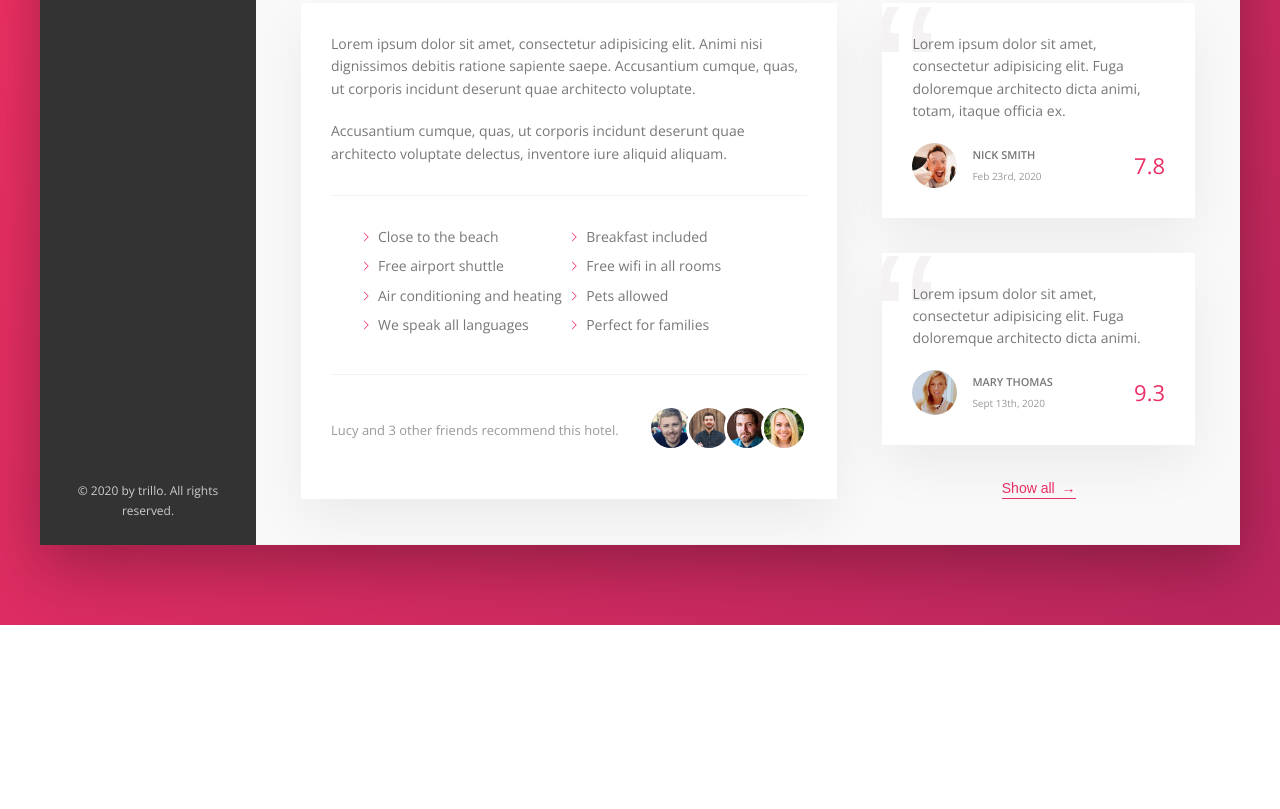
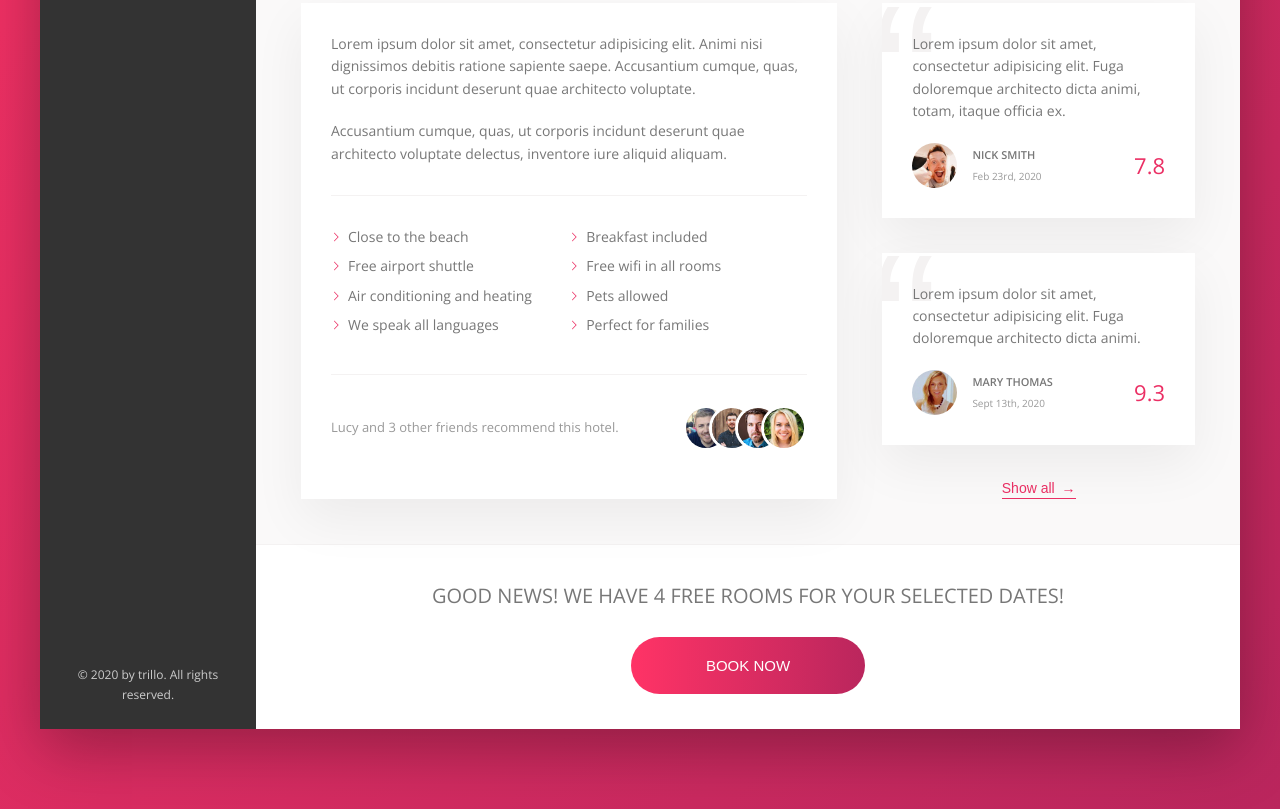
Before and after one commit to simotae14/Trello, a website: page index.html in a window 1280 px wide. Shown: the part 644-1453 px from the top of the page. Before the commit the page ends 1269 px from the top, so only its background shows below. Drawn offline with nearby package versions, Linux system fonts and the light colour scheme.

Commit message:
create a cta button with aniimation change text in hover and a pulse animation on focus

```diff
--- a/index.html
+++ b/index.html
@@ -210,6 +210,16 @@
                                 Show all <span>&rarr;</span>
                             </button>
                         </div>
+
+                    </div>
+                    <div class="cta">
+                        <h2 class="cta__book-now">
+                            Good news! We have 4 free rooms for your selected dates!
+                        </h2>
+                        <button class="btn">
+                            <span class="btn__visible">Book now</span>
+                            <span class="btn__invisible">Only 4 rooms left</span>
+                        </button>
                     </div>
                 </main>
             </div>
--- a/sass/_base.scss
+++ b/sass/_base.scss
@@ -1,3 +1,4 @@
+
 :root {
   --color-primary: #eb2f64;
   --color-primary-light: #FF3366;
@@ -9,10 +10,8 @@
   --color-grey-dark-1: #333;
   --color-grey-dark-2: #777;
   --color-grey-dark-3: #999;
-
-  --shadow-dark: 0 2rem 6rem rgba(0, 0, 0, .3);
-  --shadow-light: 0 2rem 5rem rgba(0, 0, 0, .06);
-
+  --shadow-dark: 0 2rem 6rem rgba(0,0,0,.3);
+  --shadow-light: 0 2rem 5rem rgba(0,0,0,.06);
   --line: 1px solid var(--color-grey-light-2);
 }
 
@@ -22,14 +21,14 @@
 }
 
 *,
-*::after,
-*::before {
-  box-sizing: inherit;
+*::before,
+*::after {
+    box-sizing: inherit;
 }
 
 html {
   box-sizing: border-box;
-  font-size: 62.5%; // 1rem = 10px, 10px/16px=62.5%
+  font-size: 62.5%; // 1rem = 10px, 10px/16px = 62.5%
 }
 
 body {
--- a/sass/_components.scss
+++ b/sass/_components.scss
@@ -1,11 +1,11 @@
-///////////////////////////////////////
+////////////////////////////////////////
 // LOGO
 .logo {
   height: 3.25rem;
   margin-left: 2rem;
 }
 
-///////////////////////////////////////
+////////////////////////////////////////
 // SEARCH
 .search {
   flex: 0 0 40%;
@@ -53,7 +53,7 @@
   }
 }
 
-///////////////////////////////////////
+////////////////////////////////////////
 // USER NAVIGATION
 .user-nav {
   align-self: stretch;
@@ -98,7 +98,7 @@
   }
 }
 
-///////////////////////////////////////
+////////////////////////////////////////
 // SIDE NAVIGATION
 .side-nav {
   font-size: 1.4rem;
@@ -120,7 +120,7 @@
     background-color: var(--color-primary);
     transform: scaleY(0);
     transition: transform .2s,
-                width .4s cubic-bezier(1, 0, 0, 1) .2s,
+                width .4s cubic-bezier(1,0,0,1) .2s,
                 background-color .1s;
   }
   &__item:hover::before,
@@ -138,10 +138,10 @@
     text-transform: uppercase;
     display: block;
     padding: 1.5rem 3rem;
+    position: relative;
+    z-index: 10;
     display: flex;
     align-items: center;
-    z-index: 10;
-    position: relative;
   }
   &__icon {
     width: 1.75rem;
@@ -151,8 +151,8 @@
   }
 }
 
-///////////////////////////////////////
-// SIDE NAVIGATION
+////////////////////////////////////////
+// LEGAL TEXT
 .legal {
   font-size: 1.2rem;
   color: var(--color-grey-light-4);
@@ -160,26 +160,23 @@
   padding: 2.5rem;
 }
 
-///////////////////////////////////////
+////////////////////////////////////////
 // GALLERY
 .gallery {
   display: flex;
-  &__item {
 
-  }
   &__photo {
     width: 100%;
     display: block;
   }
 }
 
-///////////////////////////////////////
+////////////////////////////////////////
 // HOTEL OVERVIEW
 .overview {
   display: flex;
   align-items: center;
   border-bottom: var(--line);
-
 
   &__heading {
     font-size: 2.25rem;
@@ -208,14 +205,14 @@
   }
   &__rating {
     background-color: var(--color-primary);
+    color: #fff;
     margin-left: 3rem;
-    color: #fff;
     padding: 0 2.25rem;
     align-self: stretch;
     display: flex;
     flex-direction: column;
+    align-items: center;
     justify-content: center;
-    align-items: center;
     &-average {
       font-size: 2.25rem;
       font-weight: 300;
@@ -228,7 +225,7 @@
   }
 }
 
-///////////////////////////////////////
+////////////////////////////////////////
 // BUTTON INLINE
 .btn-inline {
   border: none;
@@ -264,28 +261,30 @@
       transform: scale(1);
       box-shadow: none;
   }
+
   50% {
       transform: scale(1.05);
-    box-shadow: 0 1rem 4rem rgba(0, 0, 0, .25);
+      box-shadow: 0 1rem 4rem rgba(0,0,0,.25);
   }
+
   100% {
       transform: scale(1);
       box-shadow: none;
   }
 }
 
-///////////////////////////////////////
+////////////////////////////////////////
 // PARAGRAPH
 .paragraph:not(:last-of-type) {
   margin-bottom: 2rem;
 }
 
-///////////////////////////////////////
+////////////////////////////////////////
 // LIST
 .list {
   list-style: none;
   margin: 3rem 0;
-  padding: 3rem;
+  padding: 3rem 0;
   border-top: var(--line);
   border-bottom: var(--line);
   display: flex;
@@ -312,11 +311,12 @@
     -webkit-mask-size: cover;
     mask-image: url(../img/chevron-thin-right.svg);
     mask-size: cover;
+    background-image: none;
   }
 }
 
 
-///////////////////////////////////////
+////////////////////////////////////////
 // RECOMMEND
 .recommend {
   font-size: 1.3rem;
@@ -330,7 +330,7 @@
   }
 
   &__friends {
-
+    display: flex;
   }
 
   &__photo {
@@ -341,12 +341,12 @@
     border: 3px solid #fff;
 
     &:not(:last-child) {
-      margin-right: -1.15rem;
+      margin-right: -2rem;
     }
   }
 }
 
-///////////////////////////////////////
+////////////////////////////////////////
 // REVIEWS
 .review {
   background-color: #fff;
@@ -356,8 +356,8 @@
   position: relative;
   overflow: hidden;
   &__text {
+    margin-bottom: 2rem;
     z-index: 10;
-    margin-bottom: 2rem;
     position: relative;
   }
   &__user {
@@ -373,6 +373,7 @@
   &__user-box {
     margin-right: auto;
   }
+
   &__user-name {
     font-size: 1.1rem;
     font-weight: 600;
@@ -400,3 +401,59 @@
     z-index: 1;
   }
 }
+
+////////////////////////////////////////
+// CALL TO ACTION
+.cta {
+  padding: 3.5rem 0;
+  text-align: center;
+  &__book-now {
+    font-size: 2rem;
+    font-weight: 300;
+    text-transform: uppercase;
+    margin-bottom: 2.5rem;
+  }
+}
+
+////////////////////////////////////////
+// CALL TO ACTION
+.btn {
+  font-size: 1.5rem;
+  font-weight: 300;
+  text-transform: uppercase;
+  border: none;
+  border-radius: 100px;
+  background-image: linear-gradient(to right, var(--color-primary-light), var(--color-primary-dark));
+  color: #fff;
+  position: relative;
+  overflow: hidden;
+  cursor: pointer;
+  & > * {
+    display: inline-block;
+    height: 100%;
+    width: 100%;
+    transition: all .2s;
+  }
+  &__visible {
+    padding: 2rem 7.5rem;
+  }
+  &__invisible {
+    position: absolute;
+    padding: 2rem 0;
+    left: 0;
+    top: -100px;
+  }
+  &:hover {
+    background-image: linear-gradient(to left, var(--color-primary-light), var(--color-primary-dark));
+  }
+  &:hover &__visible {
+    transform: translateY(100%);
+  }
+  &:hover  &__invisible {
+    top: 0;
+  }
+  &:focus {
+    outline: none;
+    animation: pulsate 1s infinite;
+  }
+}
--- a/sass/_layout.scss
+++ b/sass/_layout.scss
@@ -1,7 +1,7 @@
 .container {
   max-width: 120rem;
   margin: 8rem auto;
-  background: var(--color-grey-light-2);
+  background-color: var(--color-grey-light-1);
   box-shadow: var(--shadow-dark);
 
   min-height: 50rem;
@@ -30,16 +30,16 @@
 }
 
 .hotel-view {
-  background-color: white;
+  background-color: #fff;
   flex: 1;
 }
 
 .detail {
+  font-size: 1.4rem;
   display: flex;
   padding: 4.5rem;
   background-color: var(--color-grey-light-1);
   border-bottom: var(--line);
-  font-size: 1.4rem;
 }
 
 .description {
```
Also changed, not shown: css/style.css. Lines whose indentation alone changed are shown as unchanged.
